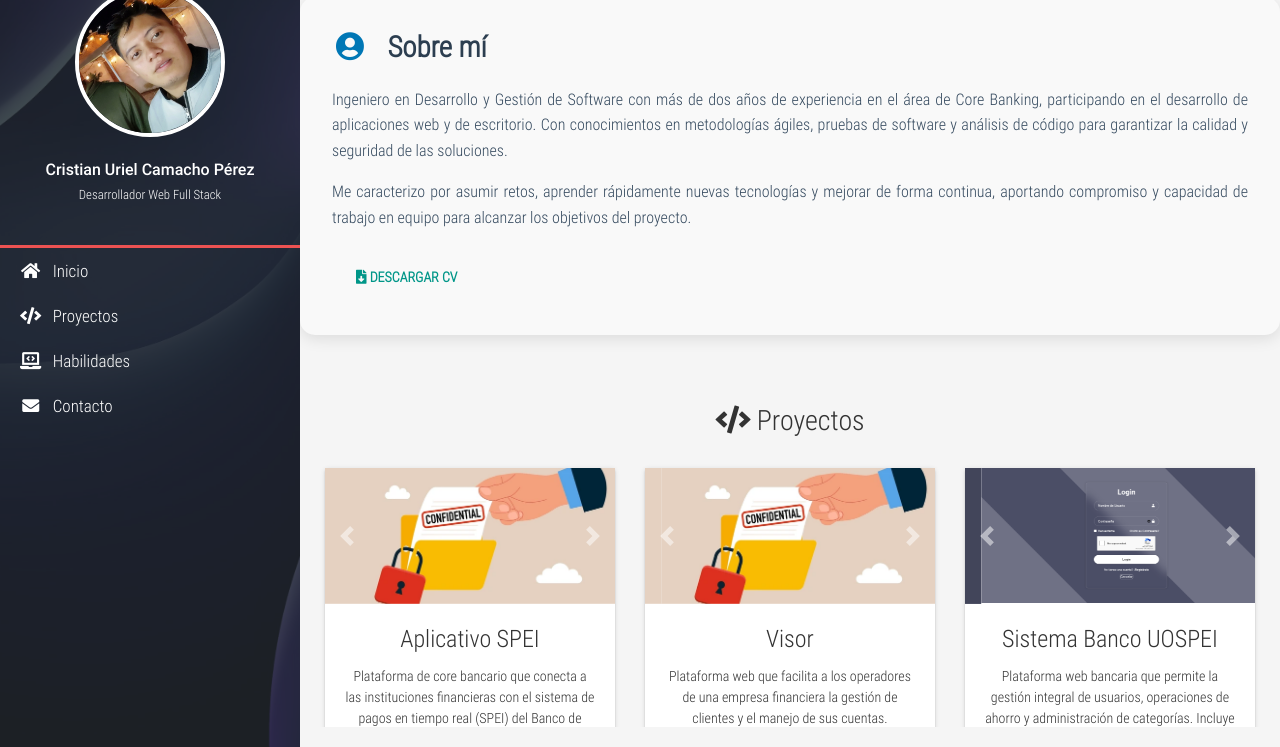
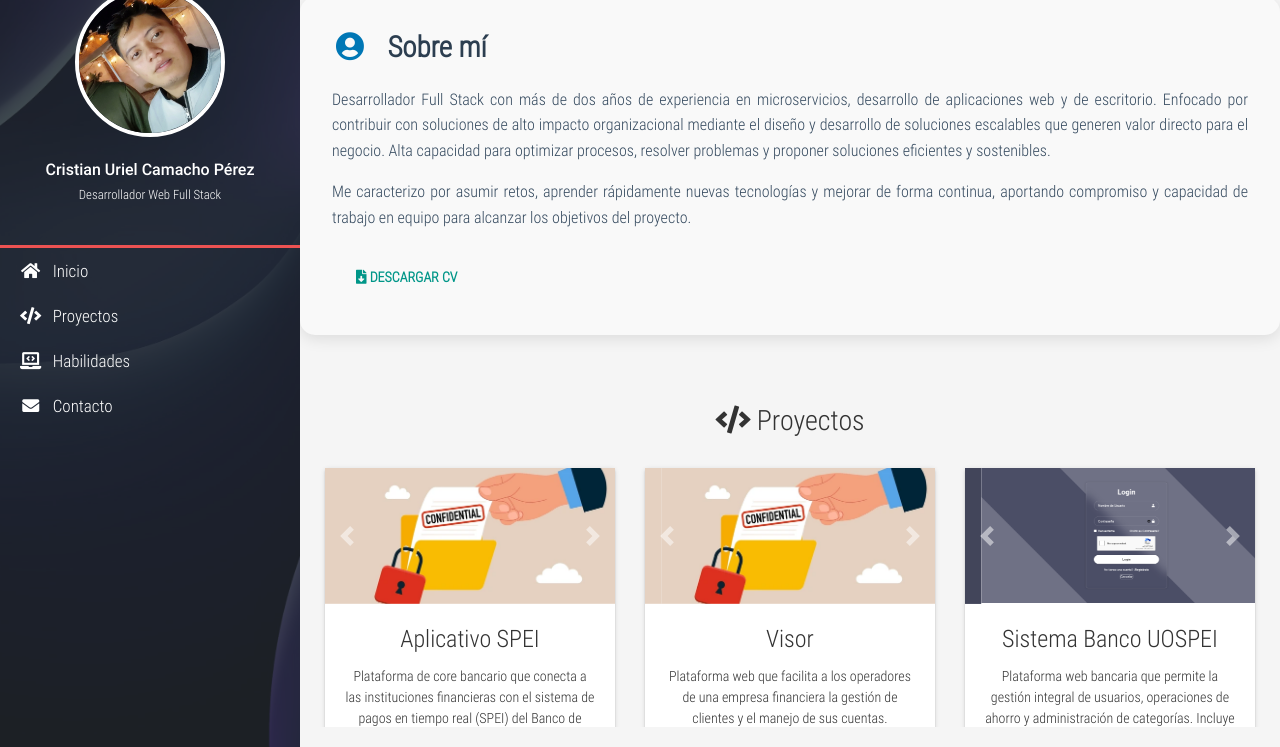
Before and after one commit to UPerezS/PortafolioDigital, a plain HTML site: page index.html in a window 1280 px wide. Shown: the part 53-800 px from the top of the page. Drawn offline with Linux system fonts and the light colour scheme.

Commit message:
Segunda Versión Ajustes para Portafolio Digital

```diff
--- a/index.html
+++ b/index.html
@@ -84,9 +84,7 @@
 					<i class="fas fa-user-circle fa-fw" style="color: #0077b5;"></i> &nbsp; Sobre mí
 				</h3>
 				<p class="text-justify" style="font-size: 1rem; line-height: 1.6; color: #34495e; margin-top: 1rem;">
-					Ingeniero en Desarrollo y Gestión de Software con más de dos años de experiencia en el área de Core Banking,
-					participando en el desarrollo de aplicaciones web y de escritorio.
-					Con conocimientos en metodologías ágiles, pruebas de software y análisis de código para garantizar la calidad y seguridad de las soluciones.
+					Desarrollador Full Stack con más de dos años de experiencia en microservicios, desarrollo de aplicaciones web y de escritorio. Enfocado por contribuir con soluciones de alto impacto organizacional mediante el diseño y desarrollo de soluciones escalables que generen valor directo para el negocio. Alta capacidad para optimizar procesos, resolver problemas y proponer soluciones eficientes y sostenibles.
 				</p>
 				<p class="text-justify" style="font-size: 1rem; line-height: 1.6; color: #34495e;">
 					Me caracterizo por asumir retos, aprender rápidamente nuevas tecnologías y mejorar de forma continua,
```
Also changed, not shown: 1 other file.
